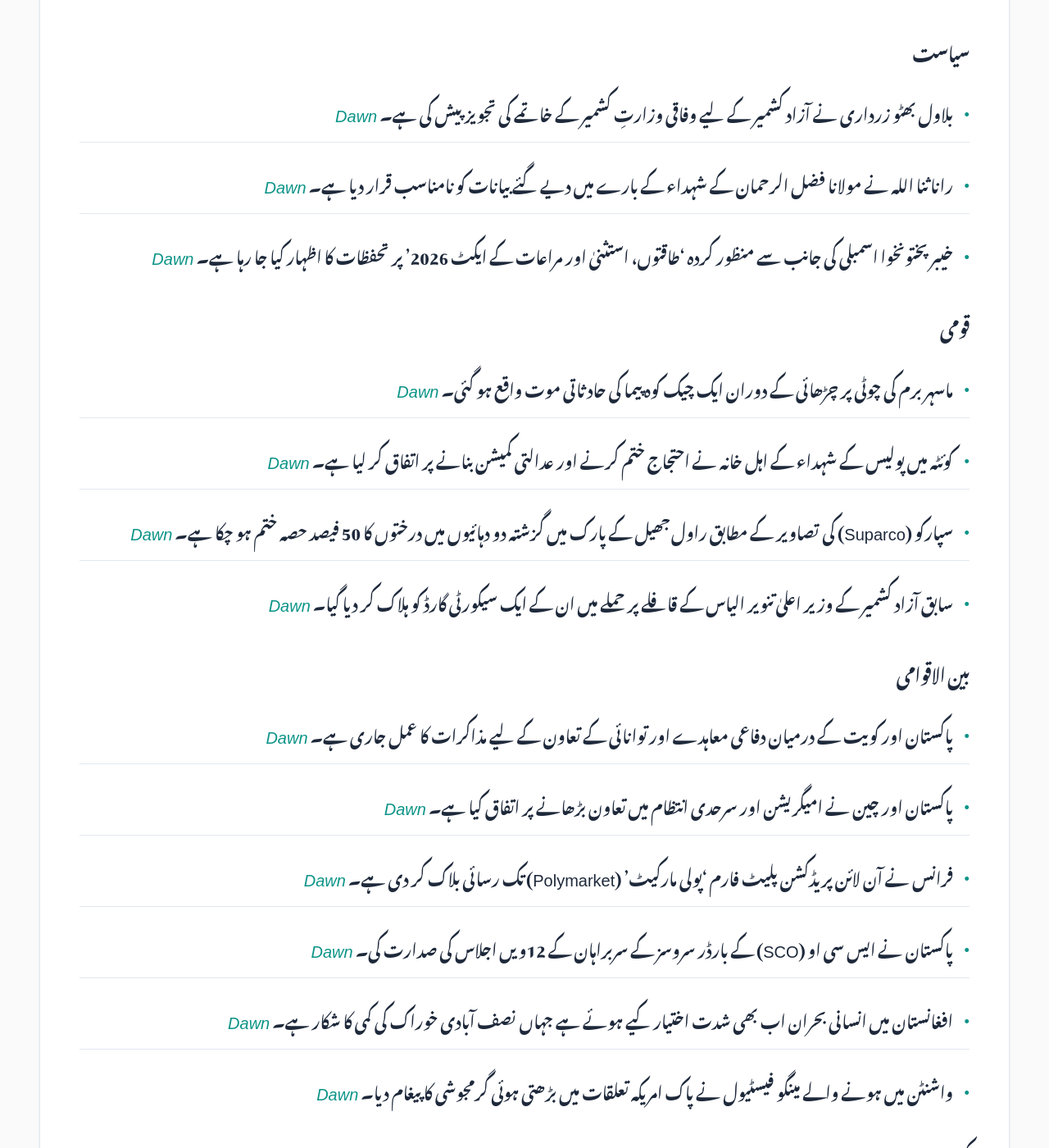
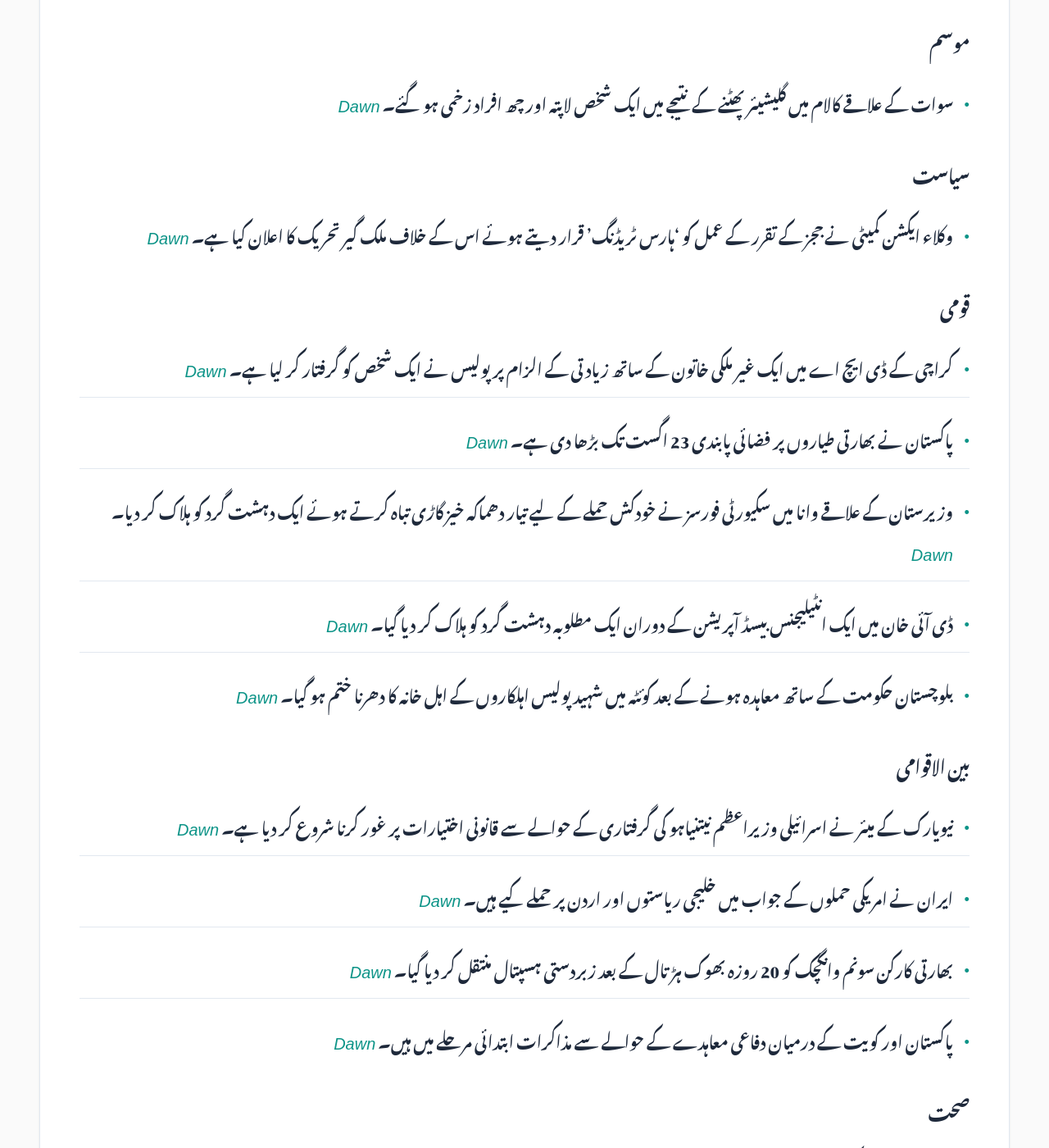
Before and after one commit to zsubzwary/news, a Jekyll site: the page built from ur/index.md, in a window 1280 px wide and 1400 px high, scrolled down 1149 px. Shown: the whole window at 82% size. Built offline with Jekyll 4.4.1, drawn with Linux system fonts in a browser that asks for light colours; some web fonts are replaced; comment, search, counter and statistics services are not loaded; some of the changed text lies outside the part shown.

Commit message:
DateTime; 2026-07-18T16:10:11.664Z

```diff
--- a/ur/index.md
+++ b/ur/index.md
@@ -7,46 +7,41 @@ rtl: true
 
 پاکستان کی تازہ خبروں کا خلاصہ
 
- &lrm; 18-Jul-2026 09:09PKT
+ &lrm; 18-Jul-2026 21:10PKT
 
-پڑھنے کا وقت : 4 منٹ
+پڑھنے کا وقت : 3 منٹ
 
 ### معیشت
-- حکومت نے پٹرول کی قیمت میں 5.44 روپے اور ڈیزل کی قیمت میں 31.05 روپے فی لیٹر اضافہ کر دیا ہے۔ *[Dawn](https://www.dawn.com/news/2016247/govt-increases-petrol-price-by-rs544-diesel-by-rs3105-per-litre-for-next-3-days)*
-- مالی سال 26 کے اختتام پر پاکستان کا کرنٹ اکاؤنٹ 139 ملین ڈالر کے خسارے میں چلا گیا ہے۔ *[Dawn](https://www.dawn.com/news/2016383/current-account-slips-into-139m-deficit-in-fy26)*
-- خلیج میں دوبارہ پیدا ہونے والی کشیدگی کے باعث پیٹرولیم منسٹر نے پیٹرول کی قیمتوں کو روزانہ بنیادوں پر طے کرنے کا اعلان کیا ہے۔ *[Dawn](https://www.dawn.com/news/2016227/govt-to-fix-fuel-prices-daily-due-to-renewed-hostilities-in-persian-gulf-petroleum-minister)*
-- یورپی یونین کی جانب سے جی ایس پی پلس (GSP-Plus) مراعات کی تجدید کے لیے پاکستان پر مزید اقدامات کرنے کا دباؤ بڑھ سکتا ہے۔ *[Dawn](https://www.dawn.com/news/2016398/gsp-plus-renewal)*
-- بجلی کی قیمتوں میں اضافے کے لیے پاور کمپنیوں نے اگست کے لیے 1.20 روپے فی یونٹ فیول کوسٹ ایڈجسٹمنٹ کی درخواست کی ہے۔ *[Dawn](https://www.dawn.com/news/2016204/power-companies-seek-rs120-per-unit-fuel-cost-adjustment-for-august)*
-- کراچی پورٹ پر 2,000 سے زائد الیکٹرک گاڑیاں پہنچ چکی ہیں۔ *[ARY](https://arynews.tv/over-2000-electric-vehicles-arrive-at-karachi-port)*
+- پیٹرولیم وزیر کے مطابق ایندھن کی قیمتوں میں روزانہ کی بنیاد پر تبدیلی مارکیٹ کے استحصال کو روکنے اور شفافیت کو یقینی بنانے میں مدد دے گی۔ *[Dawn](https://www.dawn.com/news/2016504/daily-fuel-price-adjustments-to-curb-market-abuse-ensure-fair-prices-petroleum-minister)*
+- حکومت نے پیٹرول کی قیمت میں 5.44 روپے اور ڈیزل کی قیمت میں 31.05 روپے فی لیٹر اضافہ کر دیا ہے۔ *[Dawn](https://www.dawn.com/news/2016247/govt-increases-petrol-price-by-rs544-diesel-by-rs3105-per-litre-for-next-3-days)*
+- مالی سال 26 کے اختتام پر پاکستان کا کرنٹ اکاؤنٹ خسارہ 139 ملین ڈالر ریکارڈ کیا گیا ہے۔ *[Dawn](https://www.dawn.com/news/2016383/current-account-slips-into-139m-deficit-in-fy26)*
+
+### سائنس اور ٹیکنالوجی
+- اینتھروپک (Anthropic) اپنی جدید ترین مصنوعی ذہانت کا ماڈل 'فیمبل 5' اپنے پیڈ پلانز میں دوبارہ متعارف کروا رہا ہے۔ *[Dawn](https://www.dawn.com/news/2016483/anthropic-to-add-claudes-fable-5-model-to-max-team-premium-plans-at-50pc-of-usage-limits)*
+- بھارتی اسپیس اسٹارٹ اپ 'سکائی روٹ' نے ملک کا پہلا نجی مدار میں جانے والا راکٹ 'وکرم-1' کامیابی سے لانچ کر دیا ہے۔ *[Dawn](https://www.dawn.com/news/2016450/indias-skyroot-launches-vikram-1-in-first-private-orbital-rocket-mission)*
+
+### موسم
+- سوات کے علاقے کالام میں گلیشیئر پھٹنے کے نتیجے میں ایک شخص لاپتہ اور چھ افراد زخمی ہو گئے۔ *[Dawn](https://www.dawn.com/news/2016453/1-missing-6-injured-in-glacier-burst-incident-in-swats-kalam-rescue-1122)*
 
 ### سیاست
-- بلاول بھٹو زرداری نے آزاد کشمیر کے لیے وفاقی وزارتِ کشمیر کے خاتمے کی تجویز پیش کی ہے۔ *[Dawn](https://www.dawn.com/news/2016370/bilawal-proposes-abolishing-kashmir-affairs-ministry)*
-- رانا ثنا اللہ نے مولانا فضل الرحمان کے شہداء کے بارے میں دیے گئے بیانات کو نامناسب قرار دیا ہے۔ *[Dawn](https://www.dawn.com/news/2016238/sanaullah-says-jui-f-chiefs-remarks-against-martyrs-were-inappropriate-but-unintended)*
-- خیبر پختونخوا اسمبلی کی جانب سے منظور کردہ 'طاقتوں، استثنیٰ اور مراعات کے ایکٹ 2026' پر تحفظات کا اظہار کیا جا رہا ہے۔ *[Dawn](https://www.dawn.com/news/2016395/eternal-quest-for-privileges)*
+- وکلاء ایکشن کمیٹی نے ججز کے تقرر کے عمل کو 'ہارس ٹریڈنگ' قرار دیتے ہوئے اس کے خلاف ملک گیر تحریک کا اعلان کیا ہے۔ *[Dawn](https://www.dawn.com/news/2016484/lawyers-action-committee-terms-jcp-judge-appointment-process-horse-trading-announces-nationwide-movement)*
 
 ### قومی
-- ماسہر برم کی چوٹی پر چڑھائی کے دوران ایک چیک کوہ پیما کی حادثاتی موت واقع ہو گئی۔ *[Dawn](https://www.dawn.com/news/2016373/masherbrum-ascent-ends-in-tragedy-for-czech-climber)*
-- کوئٹہ میں پولیس کے شہداء کے اہل خانہ نے احتجاج ختم کرنے اور عدالتی کمیشن بنانے پر اتفاق کر لیا ہے۔ *[Dawn](https://www.dawn.com/news/2016374/martyred-cops-families-agree-to-end-quetta-sit-in)*
-- سپارکو (Suparco) کی تصاویر کے مطابق راول جھیل کے پارک میں گزشتہ دو دہائیوں میں درختوں کا 50 فیصد حصہ ختم ہو چکا ہے۔ *[Dawn](https://www.dawn.com/news/2016269/rawal-lake-park-loses-half-of-tree-cover-in-2-decades)*
-- سابق آزاد کشمیر کے وزیر اعلیٰ تنویر الیاس کے قافلے پر حملے میں ان کے ایک سیکورٹی گارڈ کو ہلاک کر دیا گیا۔ *[Dawn](https://www.dawn.com/news/2016237/security-guard-killed-in-attack-on-former-ajk-pm-tanveer-ilyass-convoy-in-poonch-district)*
+- کراچی کے ڈی ایچ اے میں ایک غیر ملکی خاتون کے ساتھ زیادتی کے الزام پر پولیس نے ایک شخص کو گرفتار کر لیا ہے۔ *[Dawn](https://www.dawn.com/news/2016462/police-register-fir-after-foreign-woman-residing-in-karachis-dha-alleges-sexual-assault)*
+- پاکستان نے بھارتی طیاروں پر فضائی پابندی 23 اگست تک بڑھا دی ہے۔ *[Dawn](https://www.dawn.com/news/2016474/paa-extends-airspace-ban-on-indian-aircraft-until-aug-23)*
+- وزیرستان کے علاقے وانا میں سکیورٹی فورسز نے خودکش حملے کے لیے تیار دھماکہ خیز گاڑی تباہ کرتے ہوئے ایک دہشت گرد کو ہلاک کر دیا۔ *[Dawn](https://www.dawn.com/news/2016455/terrorist-killed-as-security-forces-destroy-explosive-laden-vehicle-intended-for-suicide-attack-in-wana-state-media)*
+- ڈی آئی خان میں ایک انٹیلیجنس بیسڈ آپریشن کے دوران ایک مطلوبہ دہشت گرد کو ہلاک کر دیا گیا۔ *[Dawn](https://www.dawn.com/news/2016443/wanted-terrorist-killed-in-intelligence-based-operation-in-dera-ismail-khan-ctd)*
+- بلوچستان حکومت کے ساتھ معاہدہ ہونے کے بعد کوئٹہ میں شہید پولیس اہلکاروں کے اہل خانہ کا دھرنا ختم ہو گیا۔ *[Dawn](https://www.dawn.com/news/2016456/families-of-martyred-policemen-end-quetta-sit-in-after-10-days-as-agreement-reached-with-govt)*
 
 ### بین الاقوامی
-- پاکستان اور کویت کے درمیان دفاعی معاہدے اور توانائی کے تعاون کے لیے مذاکرات کا عمل جاری ہے۔ *[Dawn](https://www.dawn.com/news/2016348/pakistan-and-kuwait-mulling-defence-pact)*
-- پاکستان اور چین نے امیگریشن اور سرحدی انتظام میں تعاون بڑھانے پر اتفاق کیا ہے۔ *[Dawn](https://www.dawn.com/news/2016346/pakistan-china-to-enhance-cooperation-on-immigration-and-border-management)*
-- فرانس نے آن لائن پریڈکشن پلیٹ فارم 'پولی مارکیٹ' (Polymarket) تک رسائی بلاک کر دی ہے۔ *[Dawn](https://www.dawn.com/news/2016250/france-blocks-access-to-online-prediction-platform-polymarket)*
-- پاکستان نے ایس سی او (SCO) کے بارڈر سروسز کے سربراہان کے 12ویں اجلاس کی صدارت کی۔ *[Dawn](https://www.dawn.com/news/2016226/pakistan-chairs-12th-sco-meeting-of-heads-of-border-services-fo)*
-- افغانستان میں انسانی بحران اب بھی شدت اختیار کیے ہوئے ہے جہاں نصف آبادی خوراک کی کمی کا شکار ہے۔ *[Dawn](https://www.dawn.com/news/2016394/afghanistans-lost-peace)*
-- واشنٹن میں ہونے والے مینگو فیسٹیول نے پاک امریکہ تعلقات میں بڑھتی ہوئی گرمجوشی کا پیغام دیا۔ *[Dawn](https://www.dawn.com/news/2016371/sweet-diplomacy-pakistans-mango-festival-celebrates-growing-us-partnership)*
-
-### کھیل
-- کرکٹ کی عظیم شخصیت سر گارفیلڈ سوبرز 89 برس کی عمر میں انتقال کر گئے۔ *[Dawn](https://www.dawn.com/news/2016239/a-great-innings-comes-to-an-end-cricket-legend-sir-garfield-sobers-dies-at-89)*
-- فلور نے انگلینڈ کرکٹ ٹیم کے ہیڈ کوچ کے طور پر اپنی نامزدگی سے انکار کر دیا ہے۔ *[ARY](https://arynews.tv/flower-rules-himself-out-of-contention-as-england-test-head-coach)*
-- لیونل میسی ورلڈ کپ کے دوسرے خطاب کے لیے پرجوش نظر آتے ہیں۔ *[ARY](https://arynews.tv/messi-eyes-second-world-cup-crown-at-the-scene-of-his-lowest-ebb)*
-- انگلینڈ کرکٹ ٹیم کے ایک کھلاڑی کے بارے میں ماہرین نے اسے ٹیم سے نکالنے کا مطالبہ کیا ہے۔ *[ARY](https://arynews.tv/shouldnt-play-for-england-again-pundit-demands-three-lions-star-be-dropped-after-world-cup-exit)*
+- نیویارک کے میئر نے اسرائیلی وزیراعظم نیتنیاہو کی گرفتاری کے حوالے سے قانونی اختیارات پر غور کرنا شروع کر دیا ہے۔ *[Dawn](https://www.dawn.com/news/2016505/netanyahu-belongs-in-the-hague-nyc-mayor-mamdani-mulls-whether-he-can-order-israeli-pms-arrest)*
+- ایران نے امریکی حملوں کے جواب میں خلیجی ریاستوں اور اردن پر حملے کیے ہیں۔ *[Dawn](https://www.dawn.com/news/2016426/iran-hits-gulf-states-and-jordan-after-seventh-night-of-us-strikes)*
+- بھارتی کارکن سونم وانگچک کو 20 روزہ بھوک ہڑتال کے بعد زبردستی ہسپتال منتقل کر دیا گیا۔ *[Dawn](https://www.dawn.com/news/2016429/indian-activist-sonam-wangchuk-forcibly-moved-to-hospital-after-20-day-hunger-strike)*
+- پاکستان اور کویت کے درمیان دفاعی معاہدے کے حوالے سے مذاکرات ابتدائی مرحلے میں ہیں۔ *[Dawn](https://www.dawn.com/news/2016348/pakistan-and-kuwait-mulling-defence-pact)*
 
 ### صحت
-- سندھ ہیلتھ کیئر کمیشن نے ویلکا ہسپتال میں سوئیوں کے غیر محفوظ استعمال اور طبی فضلے کے ناقص انتظام پر سختیاں پائی ہیں۔ *[Dawn](https://www.dawn.com/news/2016294/healthcare-body-finds-unsafe-needle-disposal-at-valika-hospital)*
-- سویڈن نے اینٹی مائیکروبیل ریزسٹنس کے حوالے سے پاکستان کے عالمی کردار کی حمایت کی ہے۔ *[ARY](https://arynews.tv/sweden-backs-pakistan-global-role-on-antimicrobial-resistance)*
+- سندھ ہیلتھ کیئر کمیشن نے ویلکا ہسپتال میں انجکشن کی سوئیاں ٹھکانے لگانے کے غیر محفوظ طریقے پائے ہیں۔ *[Dawn](https://www.dawn.com/news/2016294/healthcare-body-finds-unsafe-needle-disposal-at-valika-hospital)*
 
 ### دیگر
-- اداکارہ ایلیانا ڈی کروز اور ٹام ہالینڈ کے حوالے سے تفریحی خبریں۔ *[ARY](https://arynews.tv/ileana-dcruz-posts-loved-up-pictures-with-partner-michael-dolan)*
+- مشبرم کی چوٹی سر کرنے کی کوشش کے دوران ایک چیک جمہوریہ کے کوہ پیما کی موت واقع ہو گئی۔ *[Dawn](https://www.dawn.com/news/2016373/masherbrum-ascent-ends-in-tragedy-for-czech-climber)*
+- ترکیہ میں روایتی آئل ریسلنگ فیسٹیول منعقد کیا گیا۔ *[Dawn](https://www.dawn.com/news/2016444/o-the-passions-of-oily-turkish-men)*
```
